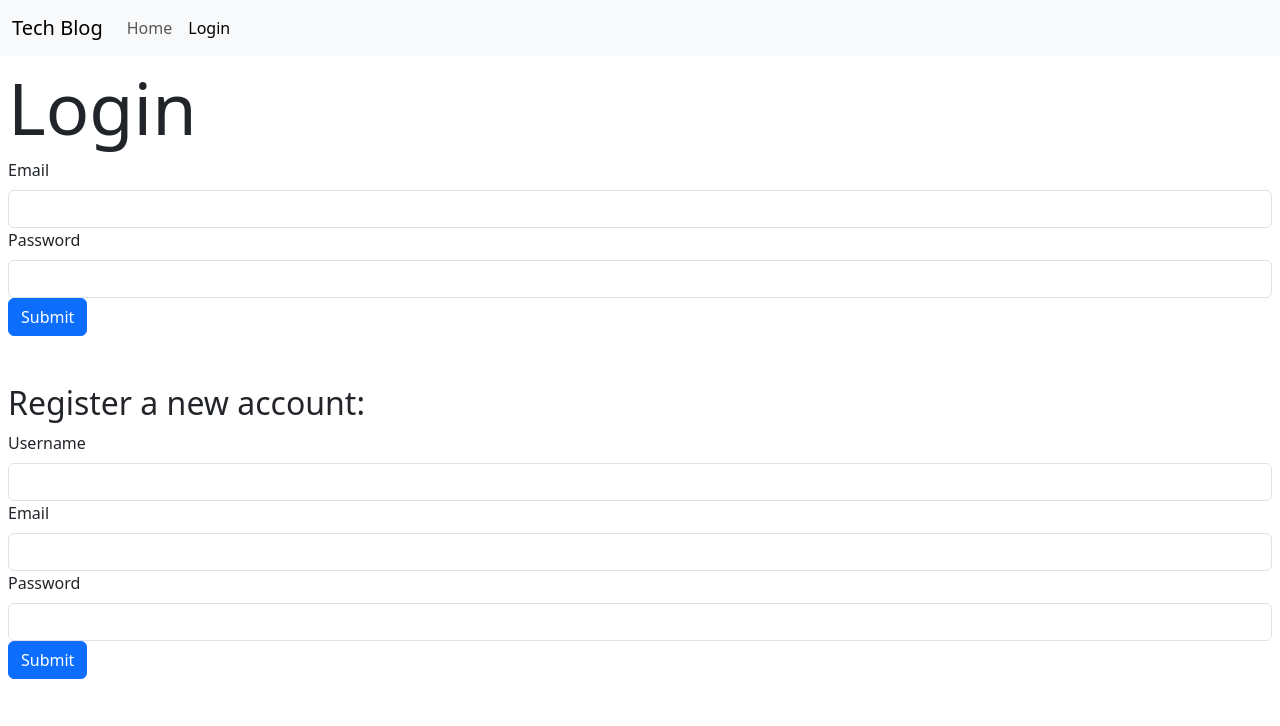
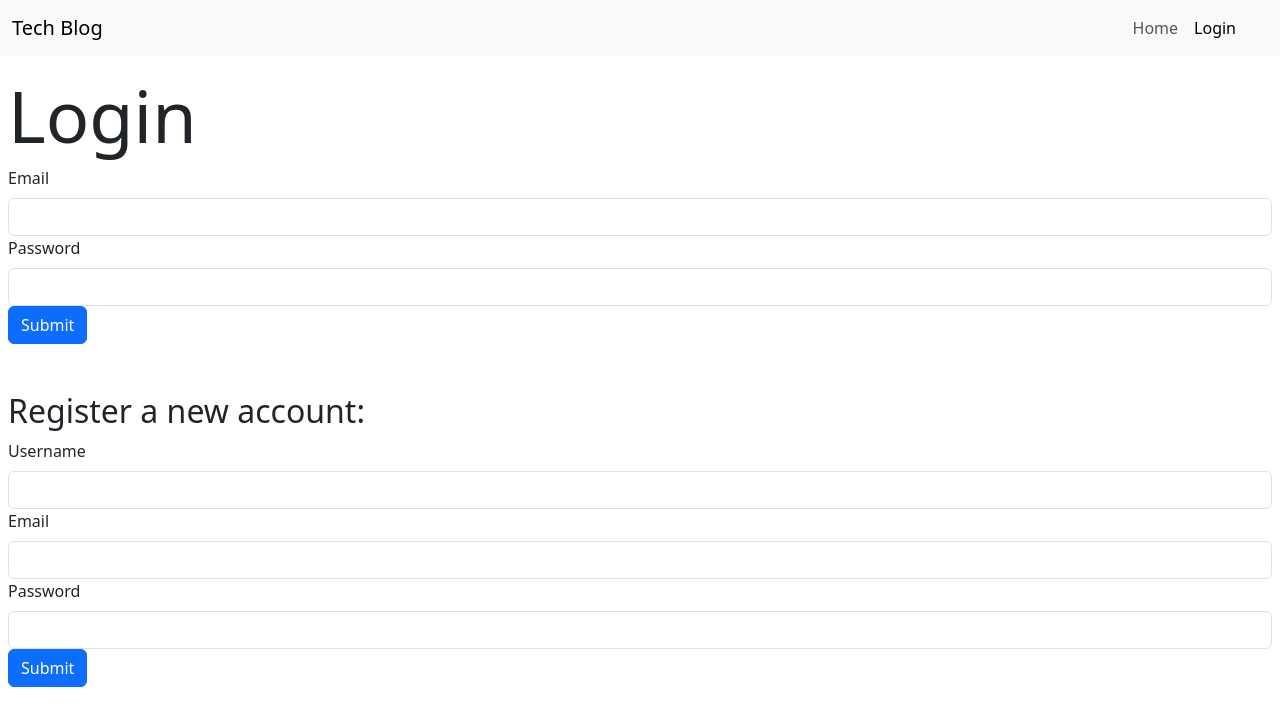
Before and after one commit to femke77/Apollo-Mongo-Blog, a React (Vite) app in the folder client/: page /login in a window 1280 px wide. Shown: the top 726 px of the page. Built offline with nearby package versions, Linux system fonts and the light colour scheme.

Commit message:
minor css fixes

```diff
--- a/client/src/components/NavBar.tsx
+++ b/client/src/components/NavBar.tsx
@@ -20,14 +20,14 @@ function NavBar({
   };
 
   return (
-    <Navbar expand="lg" className="bg-body-tertiary">
+    <Navbar expand="lg" className="bg-body-tertiary mb-2 ">
       <Container fluid>
         <Navbar.Brand as={NavLink} to="/">
           Tech Blog
         </Navbar.Brand>
-        <Navbar.Toggle aria-controls="basic-navbar-nav" />
-        <Navbar.Collapse id="basic-navbar-nav">
-          <Nav className="me-auto">
+        <Navbar.Toggle aria-controls="basic-navbar-nav " />
+        <Navbar.Collapse id="basic-navbar-nav" className="justify-content-end">
+          <Nav className="ml-auto align-items-end mx-4 justify-content-end">
             <Nav.Link as={NavLink} to="/">
               Home
             </Nav.Link>
--- a/client/src/pages/Profile.tsx
+++ b/client/src/pages/Profile.tsx
@@ -47,7 +47,7 @@ const Profile = () => {
               _id={blog._id}
               commentCount={blog.commentCount}
             />
-            <Button className="m-2" onClick={handleDelete} value={blog._id} variant="danger">
+            <Button className="my-2 me-3" onClick={handleDelete} value={blog._id} variant="danger">
               Delete
             </Button>
             <NavLink to={`/edit-blog/${blog._id}`}>Edit Blog</NavLink>
```
